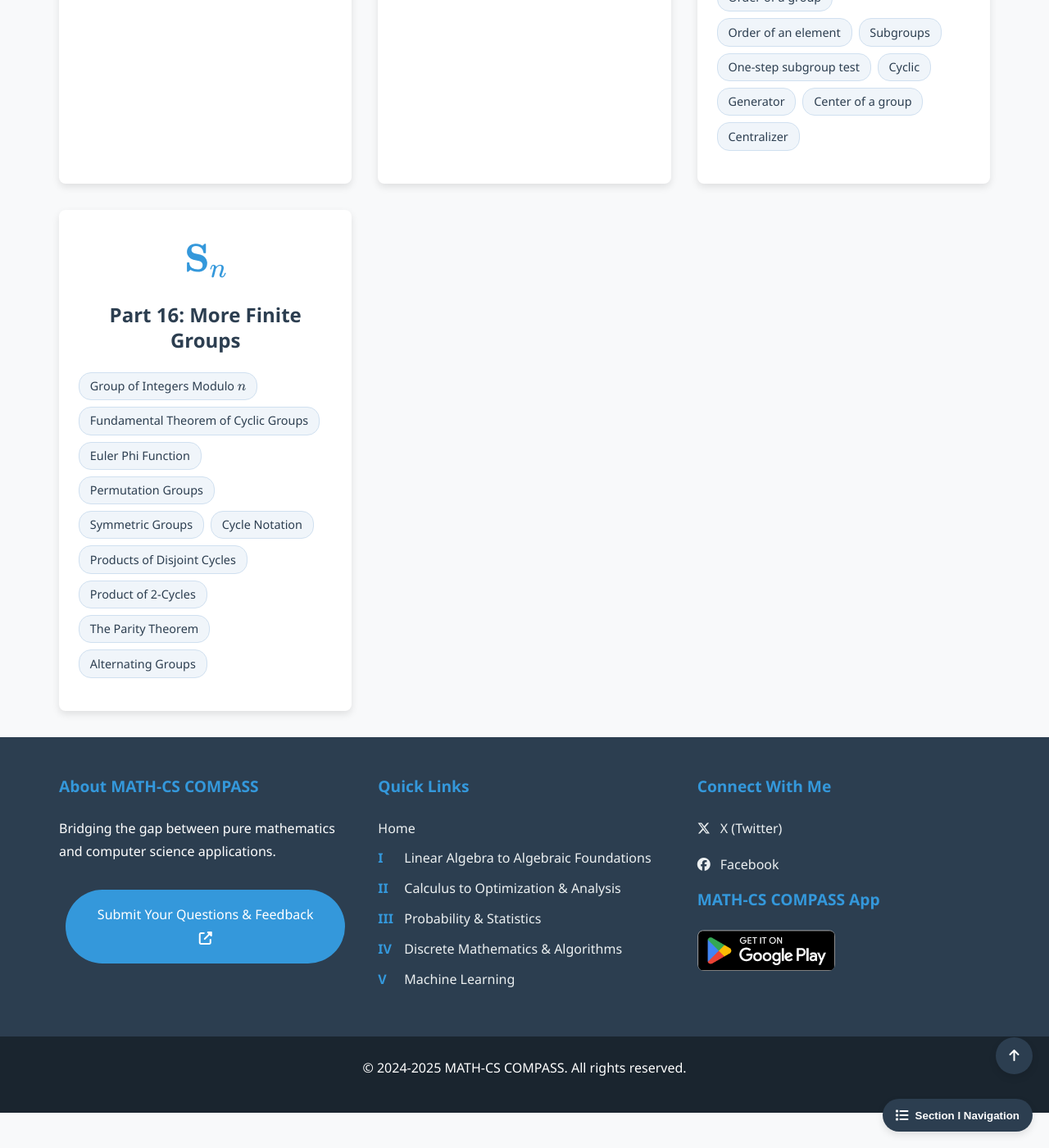
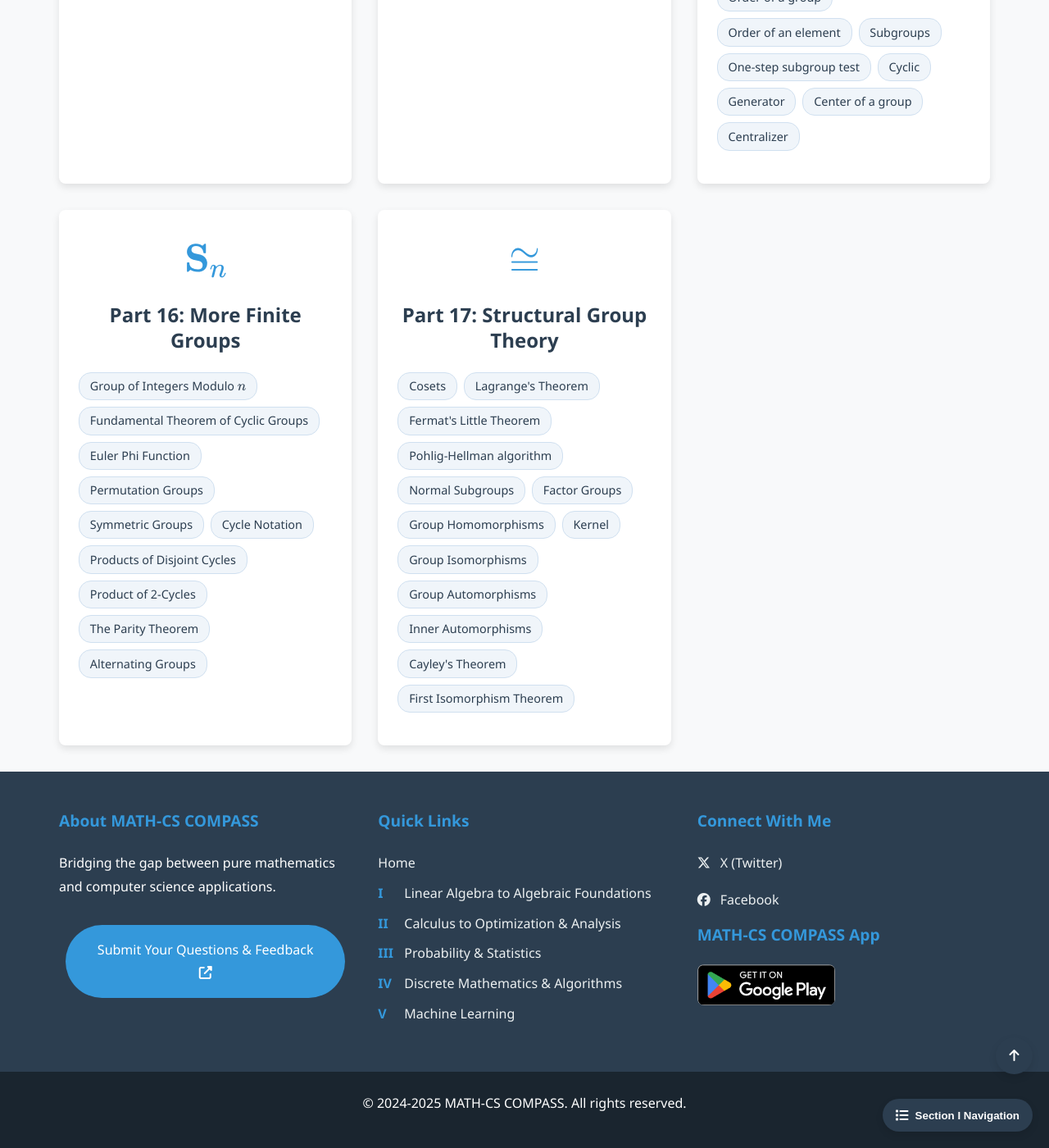
Before and after one commit to Yusukey01/yusukey01.github.io, a Jekyll site: the page built from Mathematics/Linear_algebra/linear_algebra.html, in a window 1280 px wide and 1400 px high, scrolled down 3353 px. Shown: the whole window at 82% size. Built offline with Jekyll 4.4.1, drawn with Linux system fonts in a browser that asks for light colours.

Commit message:
Open I-Part 17

```diff
--- a/Mathematics/Linear_algebra/linear_algebra.html
+++ b/Mathematics/Linear_algebra/linear_algebra.html
@@ -336,6 +336,26 @@ uses_python: false
                         </div>
                     </div>
 
+                    <div class="card">
+                        <div class="card-icon">\(\cong\)</div>
+                        <h3><a href="group_isomorphism.html">Part 17: Structural Group Theory</a></h3>
+                        <div class="keywords">
+                            <span>Cosets</span>
+                            <span>Lagrange's Theorem</span>
+                            <span>Fermat's Little Theorem</span>
+                            <span>Pohlig-Hellman algorithm</span>
+                            <span>Normal Subgroups</span>
+                            <span>Factor Groups</span>
+                            <span>Group Homomorphisms</span>
+                            <span>Kernel</span>
+                            <span>Group Isomorphisms</span>
+                            <span>Group Automorphisms</span>
+                            <span>Inner Automorphisms</span>
+                            <span>Cayley's Theorem</span>
+                            <span>First Isomorphism Theorem</span>
+                        </div>
+                    </div>
+
                 </div>
             </section>
         </div>
--- a/Mathematics/pages.json
+++ b/Mathematics/pages.json
@@ -63,6 +63,10 @@
       {
         "path": "Mathematics/Linear_algebra/cyclic_groups.html",
         "title": "More Finite Groups"
+      },
+      {
+        "path": "Mathematics/Linear_algebra/group_isomorphism.html",
+        "title": "Structural Group Theory"
       },
       {
         "path": "Mathematics/Calculus/linear_approximation.html",
--- a/_config.yml
+++ b/_config.yml
@@ -6,7 +6,7 @@ version: 1.0.2
 
 # SEO and Social Media
 author: Yusuke Yokota
-twitter_username: # Add if you have one
+twitter_username:
 github_username: Yusukey01
 facebook_username: Yusuke Yokota
 
--- a/_includes/section_i_navigation.html
+++ b/_includes/section_i_navigation.html
@@ -26,7 +26,8 @@
         <a href="{% if page.level == 'detail' %}stochastic.html{% else %}../Linear_algebra/stochastic.html{% endif %}" {% if page.url contains 'stochastic' %}class="current-page"{% endif %}>Part 13: Stochastic Matrix</a>
         <a href="{% if page.level == 'detail' %}graph_laplacian.html{% else %}../Linear_algebra/graph_laplacian.html{% endif %}" {% if page.url contains 'graph_laplacian' %}class="current-page"{% endif %}>Part 14: Graph Laplacians and Spectral Methods</a>
         <a href="{% if page.level == 'detail' %}intro_groups.html{% else %}../Linear_algebra/intro_groups.html{% endif %}" {% if page.url contains 'intro_groups' %}class="current-page"{% endif %}>Part 15: Intro to Abstract Algebra</a>
-         <a href="{% if page.level == 'detail' %}cyclic_groups.html{% else %}../Linear_algebra/cyclic_groups.html{% endif %}" {% if page.url contains 'cyclic_groups' %}class="current-page"{% endif %}>Part 16: More Finite Groups</a>
+        <a href="{% if page.level == 'detail' %}cyclic_groups.html{% else %}../Linear_algebra/cyclic_groups.html{% endif %}" {% if page.url contains 'cyclic_groups' %}class="current-page"{% endif %}>Part 16: More Finite Groups</a>
+        <a href="{% if page.level == 'detail' %}group_isomorphism.html{% else %}../Linear_algebra/group_isomorphism.html{% endif %}" {% if page.url contains 'group_isomorphism' %}class="current-page"{% endif %}>Part 17: Structural Group Theory</a>
       </div>
     </div>
 </div>
--- a/pages.json
+++ b/pages.json
@@ -63,6 +63,10 @@
       {
         "path": "Mathematics/Linear_algebra/cyclic_groups.html",
         "title": "More Finite Groups"
+      },
+      {
+        "path": "Mathematics/Linear_algebra/group_isomorphism.html",
+        "title": "Structural Group Theory"
       },
       {
         "path": "Mathematics/Calculus/linear_approximation.html",
--- a/updates.json
+++ b/updates.json
@@ -1,4 +1,6 @@
-[   { "date": "12/18/2025", "content": "Section I - Part 16: More Finite Groups has been opened."},
+[
+    { "date": "12/26/2025", "content": "Section I - Part 17: Structural Group Theory has been opened."},
+    { "date": "12/18/2025", "content": "Section I - Part 16: More Finite Groups has been opened."},
     { "date": "12/06/2025", "content": "Section I - Part 15: Intro to Abstract Algebra has been updated. (Center)"},
     { "date": "12/03/2025", "content": "Section I - Part 15: Intro to Abstract Algebra has been opend."},
     { "date": "11/14/2025", "content": "Section II - Part 15: Fourier Transform has been updated (Interactive demo)."},
```
